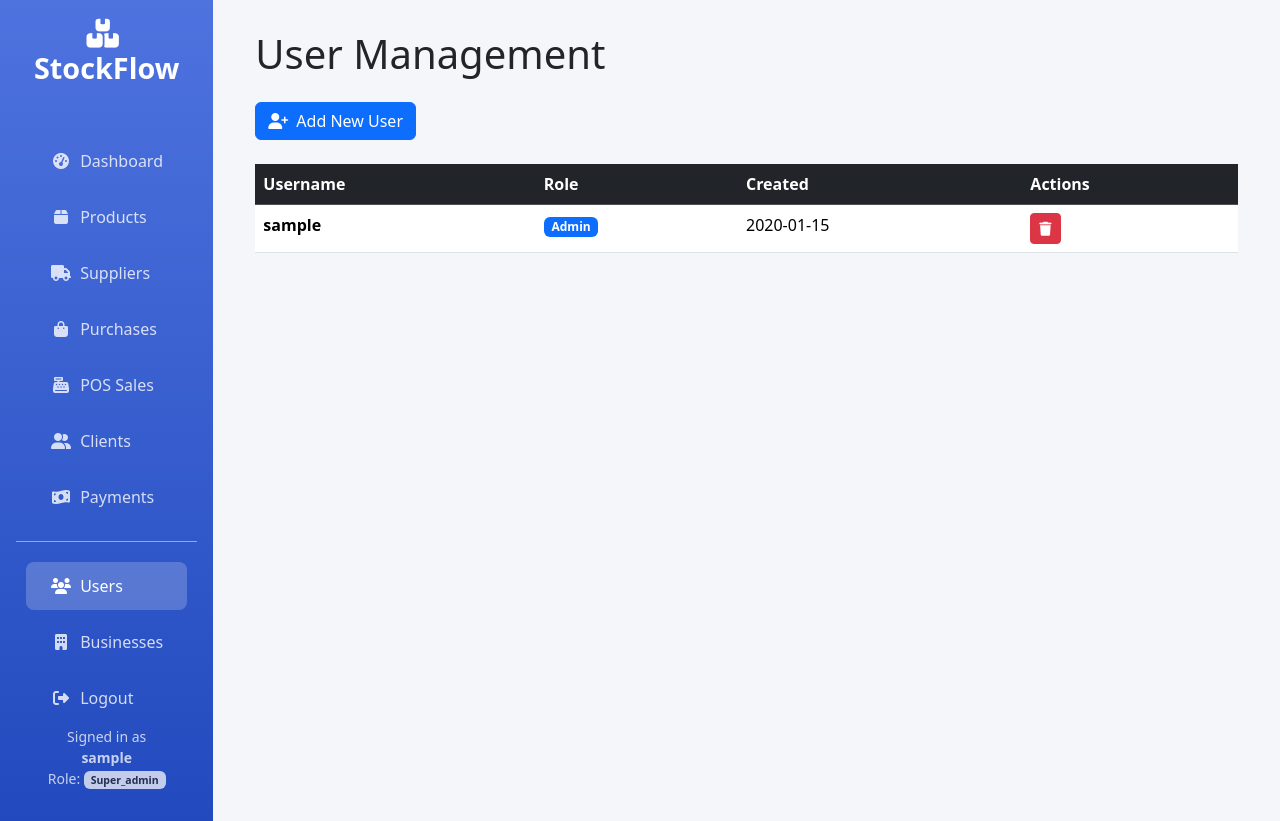
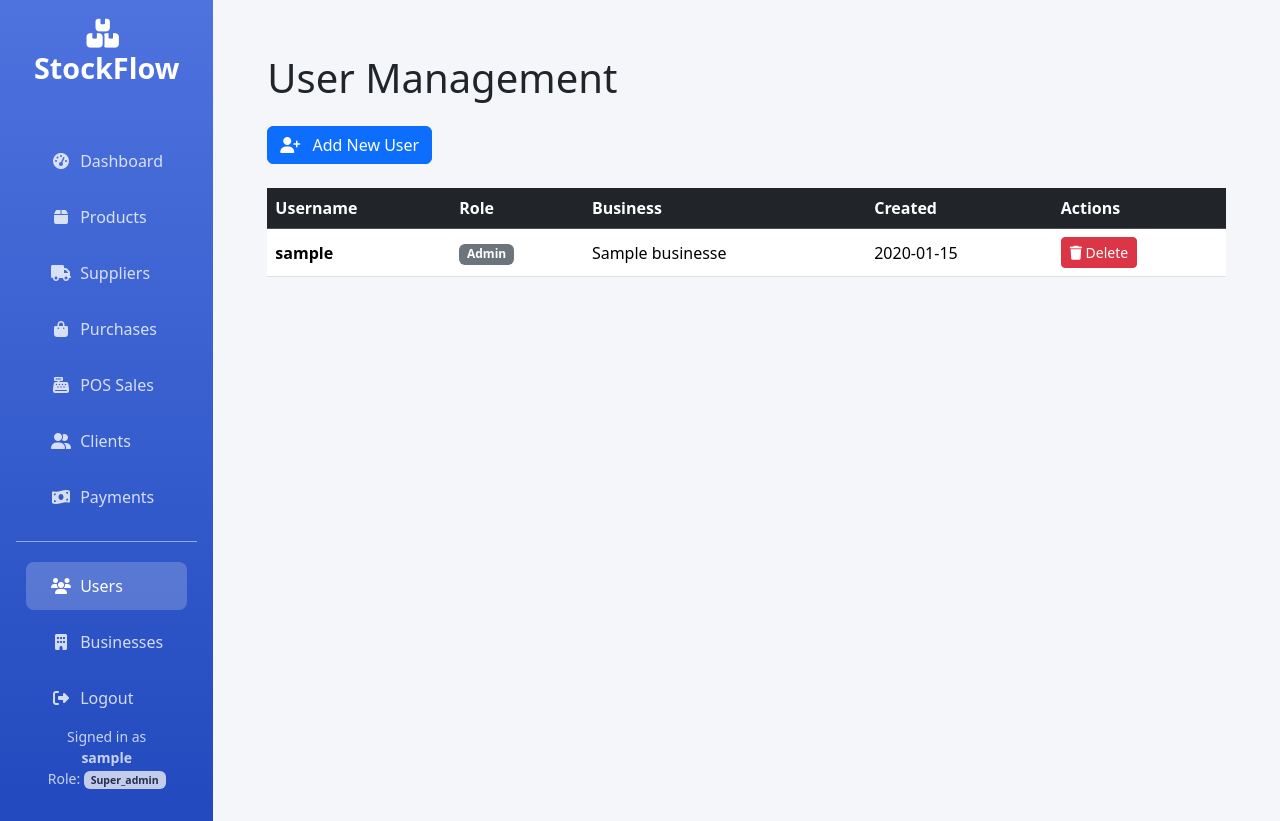
Before and after one commit to VINN5/StockFlow, a Flask app: page /users in a window 1280 px wide. Run offline with Flask 3, Linux system fonts and the light colour scheme; the visitor is signed in with stand-in values (Sample User, id 1); a database or web service that is not in the repository returns one stand-in record (values such as "Sample title").

Commit message:
Fix user management: branch admins create users with correct business_id + show business name in users list

```diff
--- a/backend/app.py
+++ b/backend/app.py
@@ -197,41 +197,74 @@ def dashboard():
                                potential_sales_value=potential_sales_value,
                                business_name=session.get('business_name', 'Your Branch'))
 
-
 @app.route('/users')
 def users():
-    if 'user_id' not in session or session.get('role') not in ['admin', 'super_admin']:
-        flash('Admin access required', 'danger')
+    if 'user_id' not in session:
+        return redirect(url_for('login'))
+
+    user_role = session.get('role')
+
+    if user_role not in ['admin', 'super_admin']:
+        flash('Access denied: Admin required', 'danger')
         return redirect(url_for('dashboard'))
 
-    query = get_business_query()
-    all_users = list(db.users.find(query).sort("created_at", -1))
+    if user_role == 'super_admin':
+        all_users = list(db.users.find().sort("created_at", -1))
+    else:
+        query = get_business_query()
+        all_users = list(db.users.find(query).sort("created_at", -1))
+
+
+    for user in all_users:
+        business_name = "—"
+        if user.get('business_id'):
+            biz = db.businesses.find_one({"_id": user['business_id']}, {"name": 1})
+            business_name = biz['name'] if biz else "Unknown"
+        user['business_name'] = business_name
+
     return render_template('users.html', users=all_users)
 
 
 @app.route('/users/add', methods=['POST'])
 def add_user():
     if 'user_id' not in session or session.get('role') not in ['admin', 'super_admin']:
+        flash('Access denied', 'danger')
         return redirect(url_for('login'))
 
-    username = request.form['username']
+    username = request.form['username'].strip()
     password = request.form['password']
     role = request.form['role']
 
+    if not username or not password:
+        flash('Username and password are required', 'danger')
+        return redirect(url_for('users'))
+
     if db.users.find_one({"username": username}):
         flash('Username already exists', 'danger')
-    else:
-        hashed = bcrypt.generate_password_hash(password).decode('utf-8')
-        new_user = {
-            "username": username,
-            "password_hash": hashed,
-            "role": role,
-            "created_at": datetime.utcnow(),
-            "business_id": None
-        }
-        db.users.insert_one(new_user)
-        flash('User added successfully!', 'success')
+        return redirect(url_for('users'))
 
+    hashed = bcrypt.generate_password_hash(password).decode('utf-8')
+
+    new_user = {
+        "username": username,
+        "password_hash": hashed,
+        "role": role,
+        "created_at": datetime.utcnow()
+    }
+
+
+    if session.get('role') != 'super_admin':
+        business_id = session.get('business_id')
+        if business_id:
+            try:
+                new_user['business_id'] = ObjectId(business_id)
+            except:
+                flash('Invalid business assignment', 'danger')
+                return redirect(url_for('users'))
+
+
+    db.users.insert_one(new_user)
+    flash(f'User "{username}" added successfully!', 'success')
     return redirect(url_for('users'))
 
 
--- a/frontend/templates/users.html
+++ b/frontend/templates/users.html
@@ -3,18 +3,20 @@
 {% block title %}Users - StockFlow{% endblock %}
 
 {% block content %}
+<div class="container mt-4">
     <h1 class="mb-4">User Management</h1>
 
     <button class="btn btn-primary mb-4" data-bs-toggle="modal" data-bs-target="#addUserModal">
-    <i class="fas fa-user-plus me-2"></i>Add New User
+        <i class="fas fa-user-plus me-2"></i> Add New User
     </button>
 
     <div class="table-responsive">
-    <table class="table table-hover">
+        <table class="table table-hover align-middle">
             <thead class="table-dark">
                 <tr>
                     <th>Username</th>
                     <th>Role</th>
+                    <th>Business</th>
                     <th>Created</th>
                     <th>Actions</th>
                 </tr>
@@ -22,39 +24,53 @@
             <tbody>
                 {% for user in users %}
                 <tr>
-                <td><strong>{{ user.username }}</strong>{% if user._id|string == session.user_id %} (You){% endif %}</td>
                     <td>
-                    <span class="badge bg-{{ 'danger' if user.role == 'admin' else 'primary' }}">
+                        <strong>{{ user.username }}</strong>
+                        {% if user._id|string == session.user_id %}
+                        <span class="badge bg-success ms-2">You</span>
+                        {% endif %}
+                    </td>
+                    <td>
+                        <span class="badge bg-{{ 'danger' if user.role == 'super_admin' else 'primary' if user.role == 'admin' else 'secondary' }}">
                             {{ user.role|capitalize }}
                         </span>
                     </td>
+                    <td>{{ user.business_name or '—' }}</td>
                     <td>{{ user.created_at.strftime('%Y-%m-%d') if user.created_at else 'Unknown' }}</td>
                     <td>
-                    {% if user._id|string != session.user_id %}
-                    <a href="/users/delete/{{ user._id }}" class="btn btn-sm btn-danger" onclick="return confirm('Delete {{ user.username }}?')">
-                        <i class="fas fa-trash"></i>
+                        {% if user._id|string != session.user_id and session.role in ['admin', 'super_admin'] %}
+                        <a href="{{ url_for('delete_user', user_id=user._id) }}"
+                           class="btn btn-sm btn-danger"
+                           onclick="return confirm('Are you sure you want to delete {{ user.username }}? This cannot be undone.')">
+                            <i class="fas fa-trash"></i> Delete
                         </a>
                         {% endif %}
                     </td>
+                </tr>
+                {% else %}
+                <tr>
+                    <td colspan="5" class="text-center py-4 text-muted">No users found</td>
                 </tr>
                 {% endfor %}
             </tbody>
         </table>
     </div>
 
-
-<div class="modal fade" id="addUserModal">
+    <!-- Add User Modal -->
+    <div class="modal fade" id="addUserModal" tabindex="-1">
         <div class="modal-dialog">
             <div class="modal-content">
                 <form method="POST" action="{{ url_for('add_user') }}">
                     <div class="modal-header bg-primary text-white">
-                    <h5 class="modal-title"><i class="fas fa-user-plus me-2"></i>Add New User</h5>
-                    <button type="button" class="btn-close btn-close-white" data-bs-dismiss="modal"></button>
+                        <h5 class="modal-title">
+                            <i class="fas fa-user-plus me-2"></i> Add New User
+                        </h5>
+                        <button type="button" class="btn-close btn-close-white" data-bs-dismiss="modal" aria-label="Close"></button>
                     </div>
                     <div class="modal-body">
                         <div class="mb-3">
                             <label class="form-label fw-bold">Username</label>
-                        <input type="text" name="username" class="form-control" required>
+                            <input type="text" name="username" class="form-control" required autocomplete="off">
                         </div>
                         <div class="mb-3">
                             <label class="form-label fw-bold">Password</label>
@@ -64,16 +80,30 @@
                             <label class="form-label fw-bold">Role</label>
                             <select name="role" class="form-select">
                                 <option value="cashier">Cashier</option>
-                            <option value="admin">Admin</option>
+                                {% if session.role == 'super_admin' %}
+                                <option value="admin">Branch Admin</option>
+                                {% elif session.role == 'admin' %}
+                                <option value="admin">Branch Admin</option>
+                                {% endif %}
                             </select>
+                            <small class="form-text text-muted">
+                                {% if session.role == 'super_admin' %}
+                                Super admins can create branch admins. Branch admins can create cashiers.
+                                {% else %}
+                                You can create cashiers or other branch admins.
+                                {% endif %}
+                            </small>
                         </div>
                     </div>
                     <div class="modal-footer">
                         <button type="button" class="btn btn-secondary" data-bs-dismiss="modal">Cancel</button>
-                    <button type="submit" class="btn btn-primary">Add User</button>
+                        <button type="submit" class="btn btn-primary">
+                            <i class="fas fa-save me-2"></i> Add User
+                        </button>
                     </div>
                 </form>
             </div>
         </div>
     </div>
+</div>
 {% endblock %}
```
Lines whose indentation alone changed are shown as unchanged.
